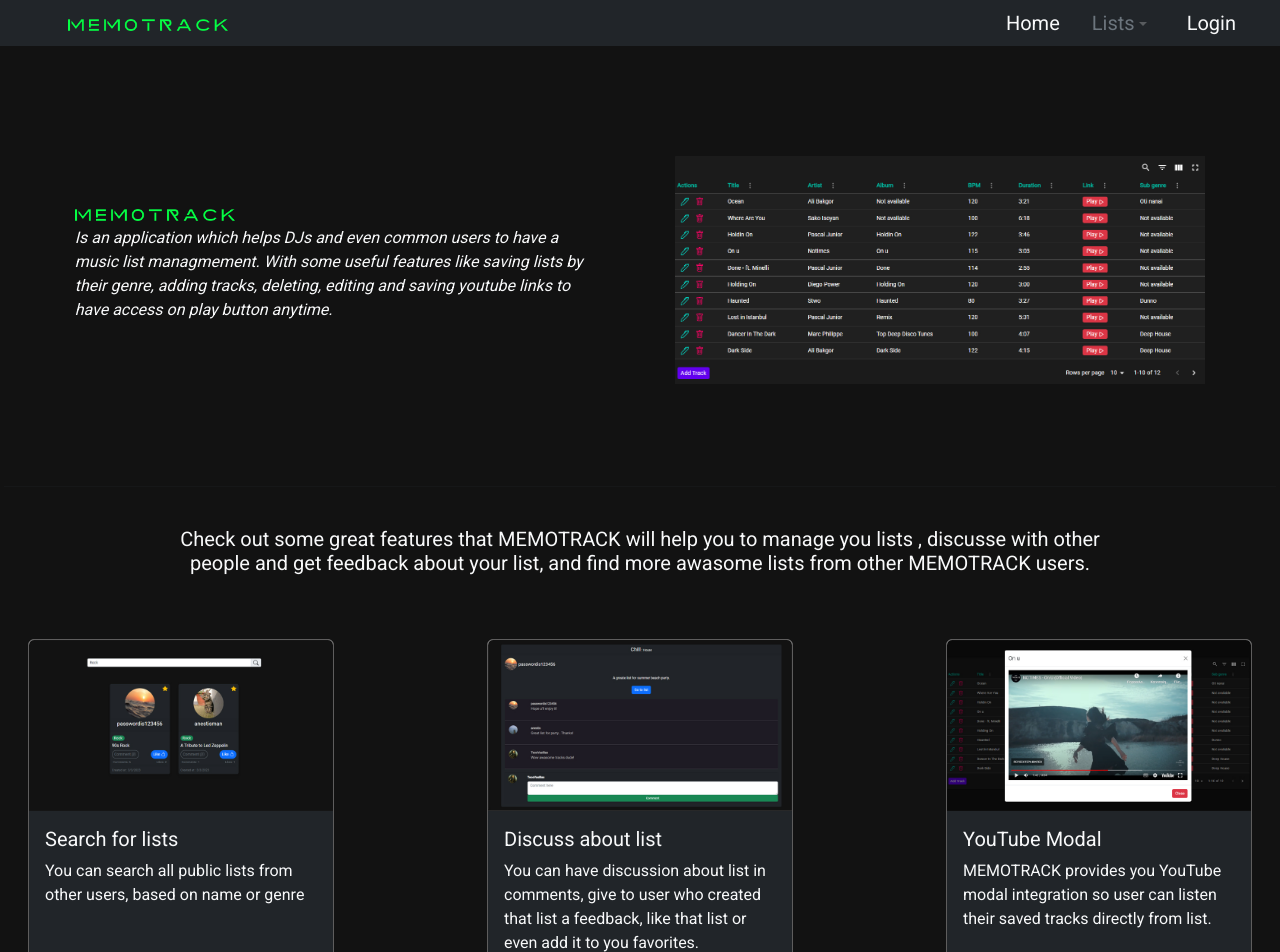
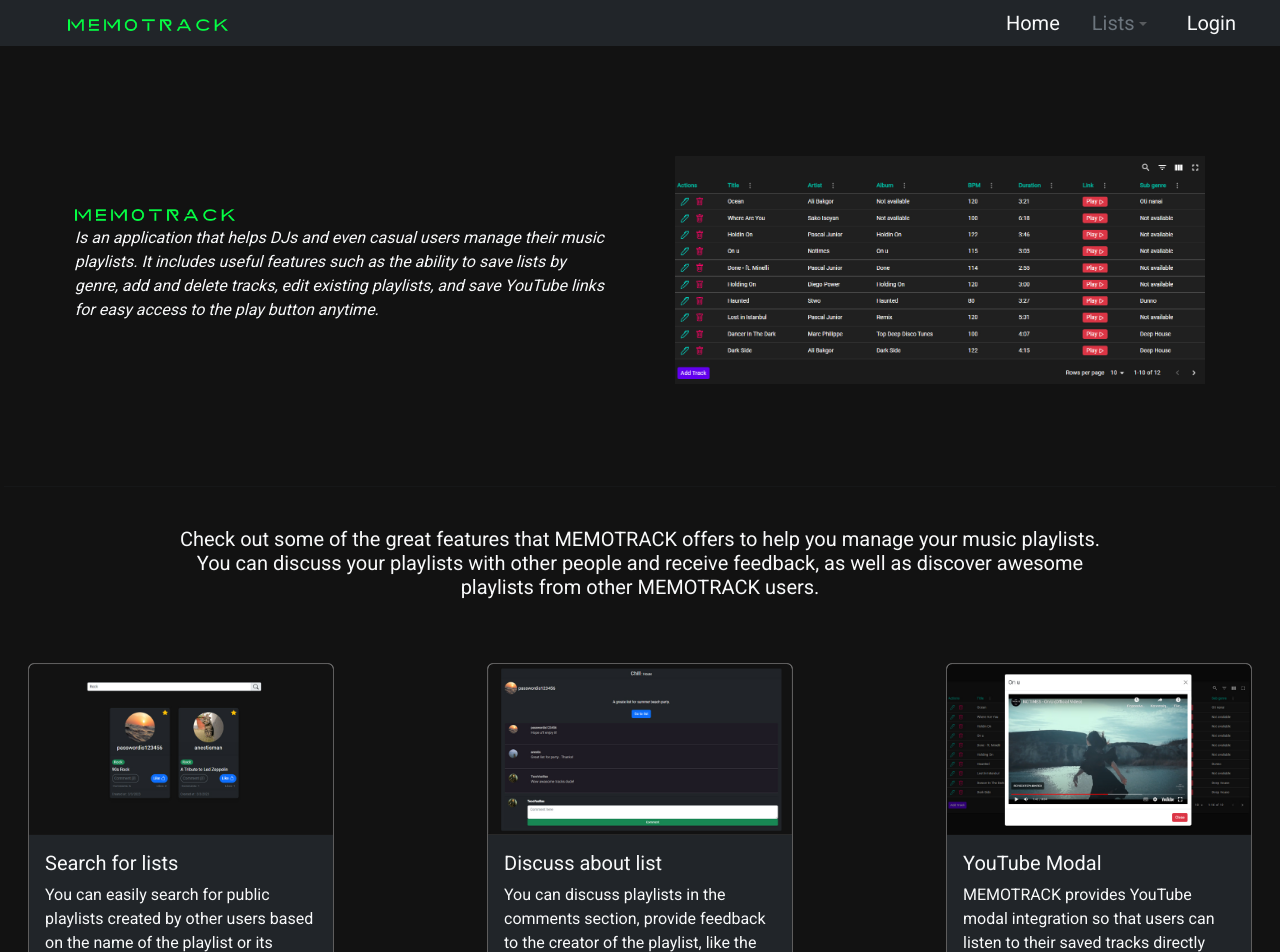
Before and after one commit to ArxLancifer/dj-list, a React (Create React App) app in the folder Frontend/dj-list/: page / in a window 1280 px wide. Shown: the top 952 px of the page. Built offline with nearby package versions, Linux system fonts and the light colour scheme.

Commit message:
text correction for homepage

```diff
--- a/Frontend/dj-list/src/components/HomePage.tsx
+++ b/Frontend/dj-list/src/components/HomePage.tsx
@@ -9,9 +9,7 @@
             <div className='col-md-5 col-11'>
                 <section className='text-light mx-auto'>
                 <img className='memotrack-logo' src={process.env.PUBLIC_URL + '/MemotrackLogo.png'} alt="" />
-                    <p><em>Is an application which helps DJs and even common users to have a music list managmement.
-                        With some useful features like saving lists by their genre, adding tracks, deleting, editing and saving
-                        youtube links to have access on play button anytime.
+                    <p><em>Is an application that helps DJs and even casual users manage their music playlists. It includes useful features such as the ability to save lists by genre, add and delete tracks, edit existing playlists, and save YouTube links for easy access to the play button anytime.
                         </em>
                     </p>
                 </section>
@@ -25,8 +23,7 @@
        </section>
        <hr />
             <section className='demo-section'>
-                <h5 className='text-light w-75 text-center mx-auto py-4'>Check out some great features that MEMOTRACK will help you to manage you lists , discusse with other people and get
-                    feedback about your list, and find more awasome lists from other MEMOTRACK users.
+                <h5 className='text-light w-75 text-center mx-auto py-4'>Check out some of the great features that MEMOTRACK offers to help you manage your music playlists. You can discuss your playlists with other people and receive feedback, as well as discover awesome playlists from other MEMOTRACK users.
                 </h5>
 
                 <div>
@@ -36,7 +33,7 @@
                         <Card.Body  className='bg-dark rounded-0 rounded-bottom text-light'>
                         <Card.Title>Search for lists</Card.Title>
                         <Card.Text>
-                            You can search all public lists from other users, based on name or genre
+                        You can easily search for public playlists created by other users based on the name of the playlist or its genre.
                         </Card.Text>
                         </Card.Body>
                     </Card>
@@ -45,8 +42,7 @@
                         <Card.Body className='bg-dark rounded-0 rounded-bottom text-light'>
                         <Card.Title>Discuss about list</Card.Title>
                         <Card.Text>
-                            You can have discussion about list in comments, give to user who created that list a feedback, like that list or even
-                            add it to you favorites.
+                        You can discuss playlists in the comments section, provide feedback to the creator of the playlist, like the playlist, or even add it to your favorites.
                         </Card.Text>
                         </Card.Body>
                     </Card>
@@ -55,8 +51,7 @@
                         <Card.Body className='bg-dark rounded-0 rounded-bottom text-light'>
                         <Card.Title>YouTube Modal </Card.Title>
                         <Card.Text>
-                            MEMOTRACK provides you YouTube modal integration so user can listen their saved tracks
-                            directly from list.
+                            MEMOTRACK provides YouTube modal integration so that users can listen to their saved tracks directly from the playlist.
                         </Card.Text>
                         </Card.Body>
                     </Card>
```
